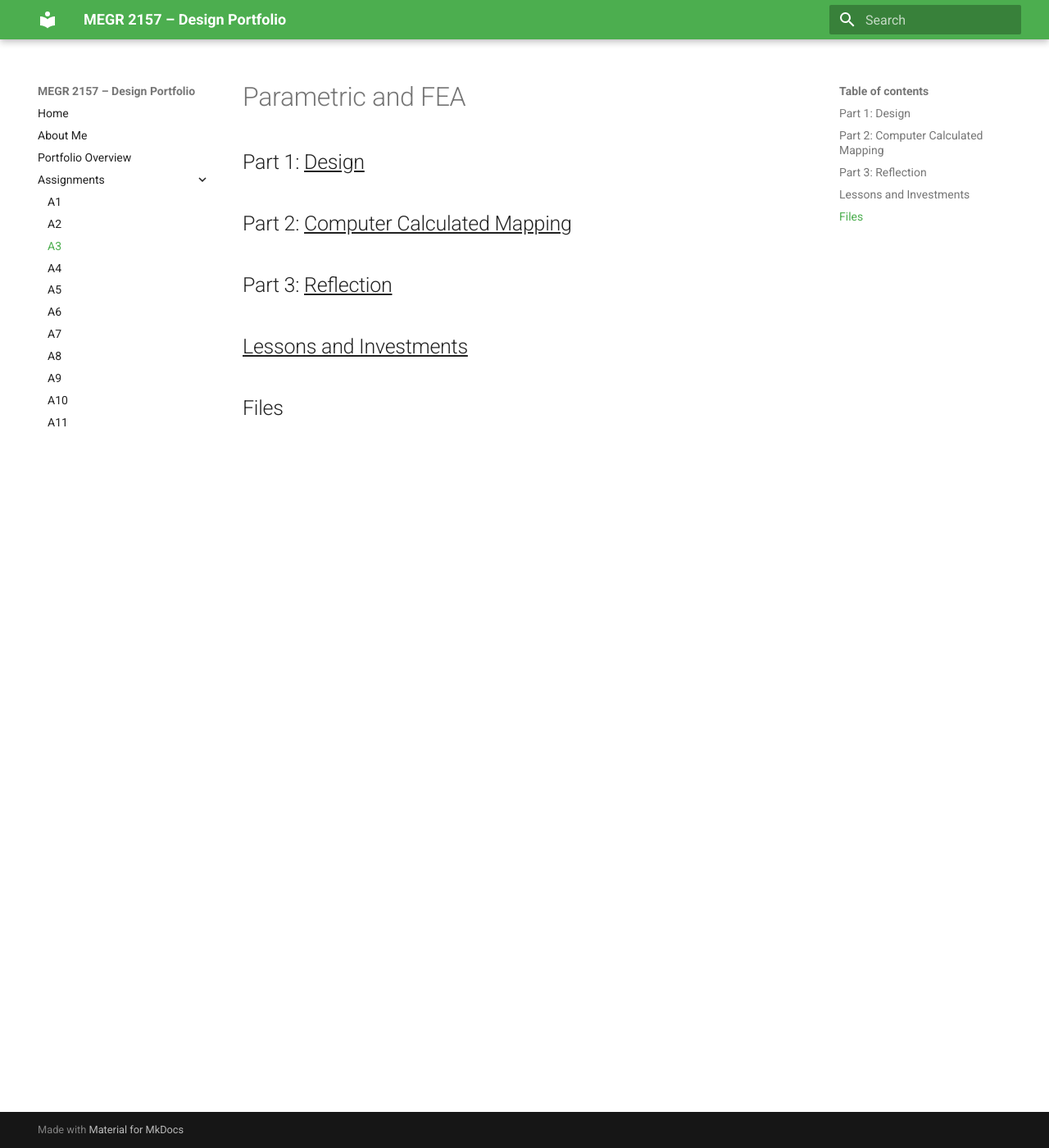
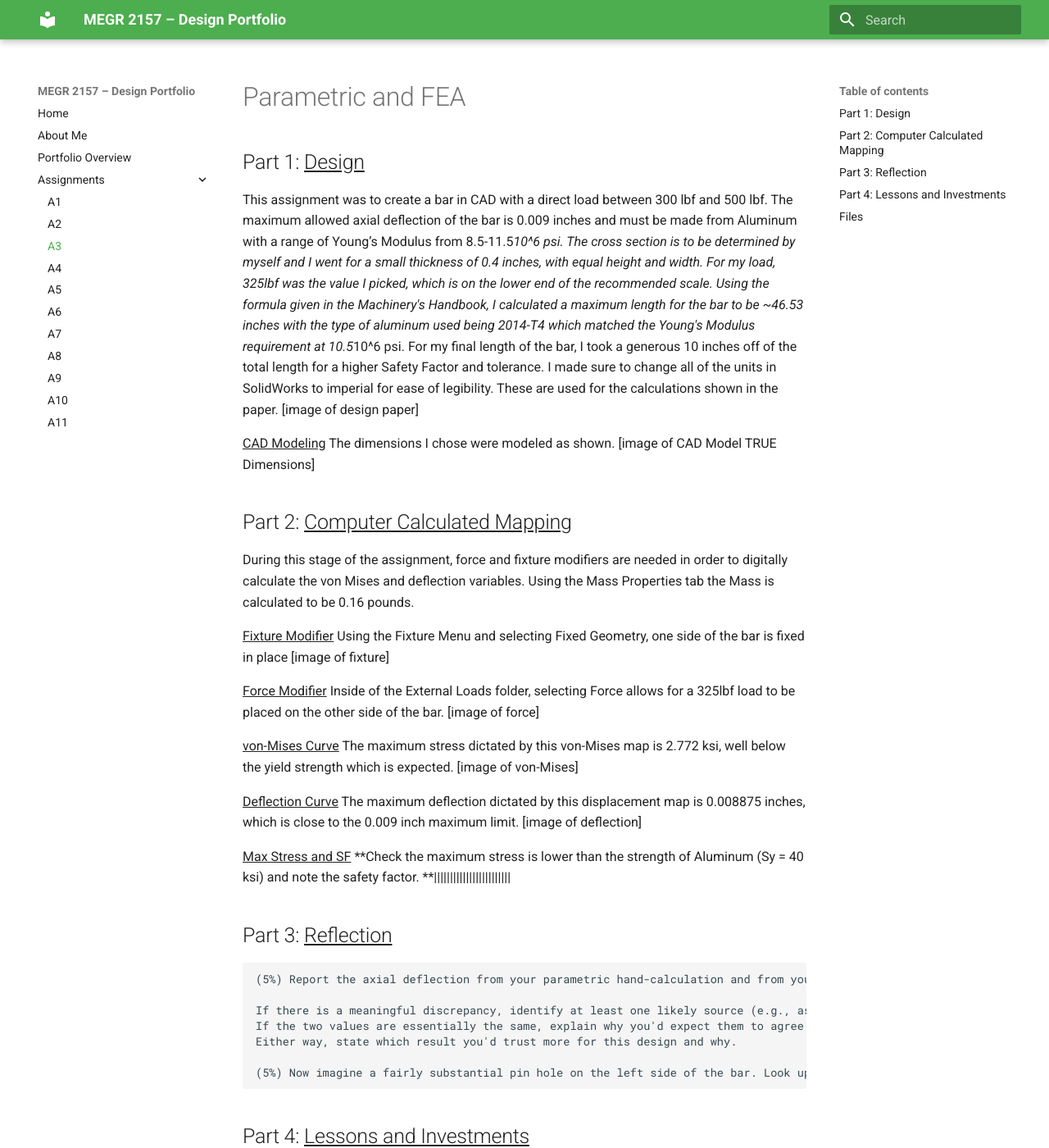
Before and after one commit to dadams78/design-projects-portfolio, an MkDocs documentation site: the page built from docs/assignments/A03/index.md, in a window 1280 px wide and 1400 px high. Shown: the whole window at 82% size. Built offline with MkDocs 1.6.1 and Material for MkDocs 9.7.7, drawn with Linux system fonts in a browser that asks for light colours; some of the changed text lies outside the part shown.

Commit message:
Update index.md

```diff
--- a/docs/assignments/A03/index.md
+++ b/docs/assignments/A03/index.md
@@ -1,15 +1,48 @@
 # Parametric and FEA
 
 ## Part 1: <u>Design</u>
+This assignment was to create a bar in CAD with a direct load between 300 lbf and 500 lbf. The maximum allowed axial deflection of the bar is 0.009 inches and must be made from Aluminum with a range of Young’s Modulus from 8.5-11.5*10^6 psi. The cross section is to be determined by myself and I went for a small thickness of 0.4 inches, with equal height and width. For my load, 325lbf was the value I picked, which is on the lower end of the recommended scale. Using the formula given in the Machinery's Handbook, I calculated a maximum length for the bar to be ~46.53 inches with the type of aluminum used being 2014-T4 which matched the Young's Modulus requirement at 10.5*10^6 psi. For my final length of the bar, I took a generous 10 inches off of the total length for a higher Safety Factor and tolerance. I made sure to change all of the units in SolidWorks to imperial for ease of legibility. These are used for the calculations shown in the paper.
+[image of design paper]
+
+<u>CAD Modeling</u>
+The dimensions I chose were modeled as shown.
+[image of CAD Model TRUE Dimensions]
+
+## Part 2: <u>Computer Calculated Mapping</u>
+During this stage of the assignment, force and fixture modifiers are needed in order to digitally calculate the von Mises and deflection variables. Using the Mass Properties tab the Mass is calculated to be 0.16 pounds.
+
+<u>Fixture Modifier</u>
+Using the Fixture Menu and selecting Fixed Geometry, one side of the bar is fixed in place
+[image of fixture]
+
+<u>Force Modifier</u>
+Inside of the External Loads folder, selecting Force allows for a 325lbf load to be placed on the other side of the bar.
+[image of force]
 
 
-## Part 2: <u>Computer Calculated Mapping</u>
+<u>von-Mises Curve</u>
+The maximum stress dictated by this von-Mises map is 2.772 ksi, well below the yield strength which is expected.
+[image of von-Mises]
 
 
+<u>Deflection Curve</u>
+The maximum deflection dictated by this displacement map is 0.008875 inches, which is close to the 0.009 inch maximum limit.
+[image of deflection]
+
+<u>Max Stress and SF</u>
+**Check the maximum stress is lower than the strength of Aluminum (Sy = 40 ksi) and note the safety factor. **||||||||||||||||||||||||
+
 ## Part 3: <u>Reflection</u>
+    (5%) Report the axial deflection from your parametric hand-calculation and from your FEA. Calculate the percent difference between the two.
 
+    If there is a meaningful discrepancy, identify at least one likely source (e.g., assumptions in the hand-calc, boundary conditions, mesh density, material property inputs).
+    If the two values are essentially the same, explain why you'd expect them to agree for this geometry and loading (e.g., no stress concentrations, simple axial loading, coarse mesh still adequate for a uniform cross-section).
+    Either way, state which result you'd trust more for this design and why.
 
-## <u>Lessons and Investments</u>
+    (5%) Now imagine a fairly substantial pin hole on the left side of the bar. Look up the stress concentration factor (Kt) for a hole in a flat bar in tension (Peterson's charts or Machinery's Handbook). Using your FEA's nominal stress away from the hole, estimate the peak stress at the hole and state whether it would still pass your safety factor. (Don’t redo the FEA!)
 
+## Part 4: <u>Lessons and Investments</u>
+Lessons Learned document mistakes made and actual time spent from start to finish.
 
 ## Files
+[file of the thing]
```
